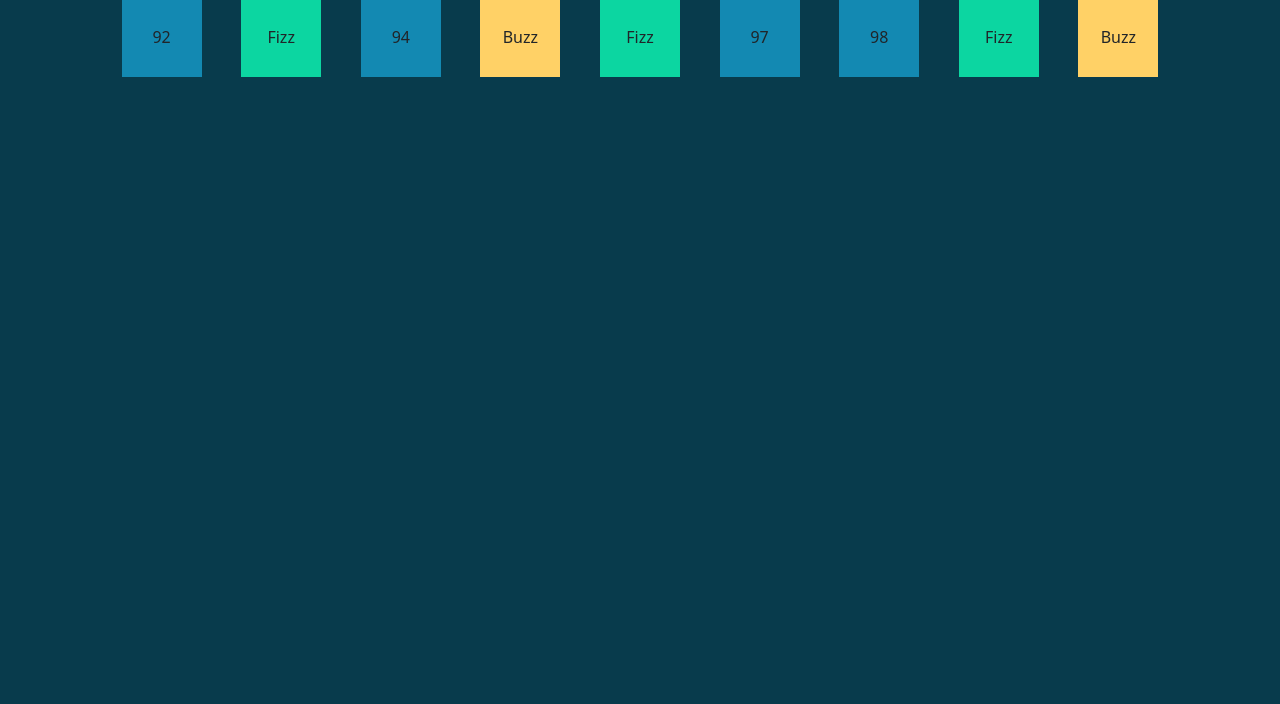
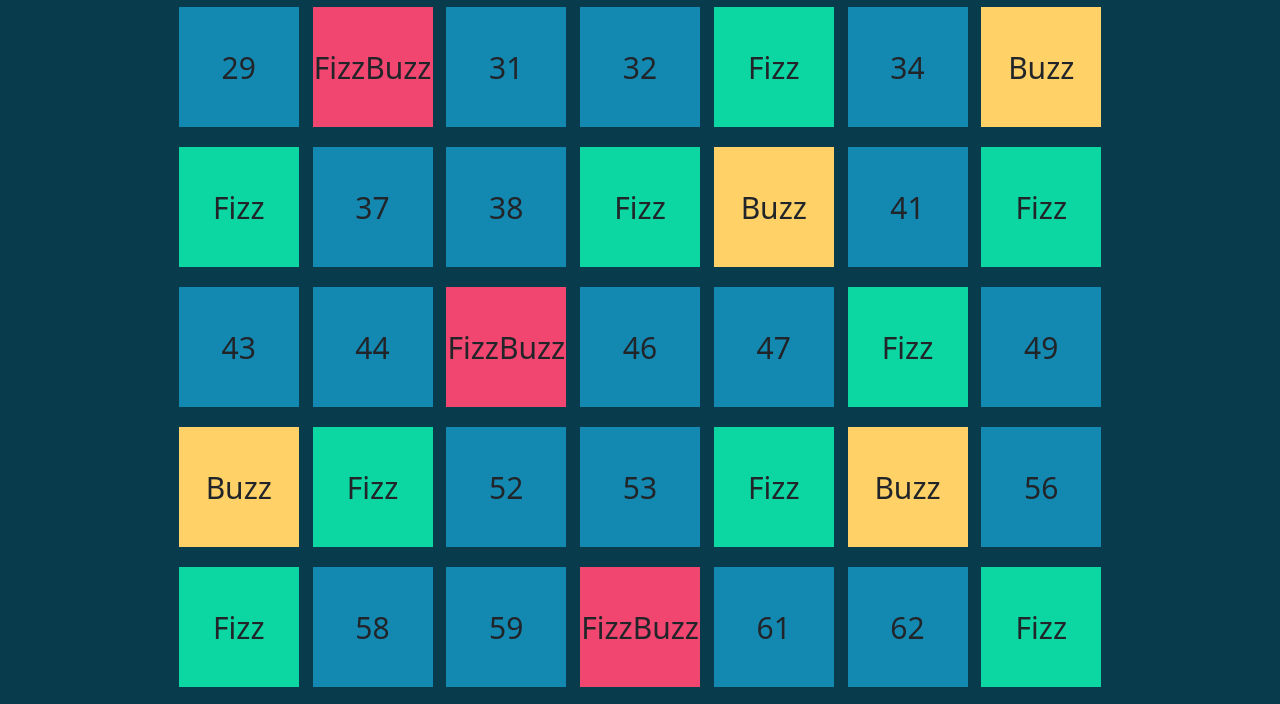
Before and after one commit to Aurora-Bizzo/js-fizzbuzz, a plain HTML site: page index.html in a window 1280 px wide. Shown: the part 713-1417 px from the top of the page. Before the commit the page ends 800 px from the top, so only its background shows below. Drawn offline with nearby package versions, Linux system fonts and the light colour scheme.

Commit message:
exerise completed

```diff
--- a/css/style.css
+++ b/css/style.css
@@ -12,12 +12,18 @@ body {
     font-size: 85px;
 }
 
+.container {
+    padding: 0 100px;
+    font-size: 30px;
+}
+
 .box {
-    height: 80px;
-    width: 80px;
+    height: 120px;
+    width: 120px;
     display: flex;
     justify-content: center;
     align-items: center;
+    margin: 10px 5px;
 }
 
 .box-green {
--- a/js/script.js
+++ b/js/script.js
@@ -3,14 +3,14 @@ const container = document.querySelector('.box-area')
 for (let i = 1; i <= 100; i++) {
     let element;
 
-    if (i % 3 === 0) {
+    if (i % 5 === 0 && i % 3 === 0) {
+        element = `<div class="box box-red">FizzBuzz</div>`
+    }
+    else if (i % 3 === 0) {
         element = `<div class="box box-green">Fizz</div>`
     }
     else if (i % 5 === 0) {
         element = `<div class="box box-yellow">Buzz</div>`
-    }
-    else if (i % 5 === 0 && i % 3 === 0) {
-        element = `<div class="box box-red">FizzBuzz</div>`
     }
     else {
         element = `<div class="box box-blue">${i}</div>`
```
